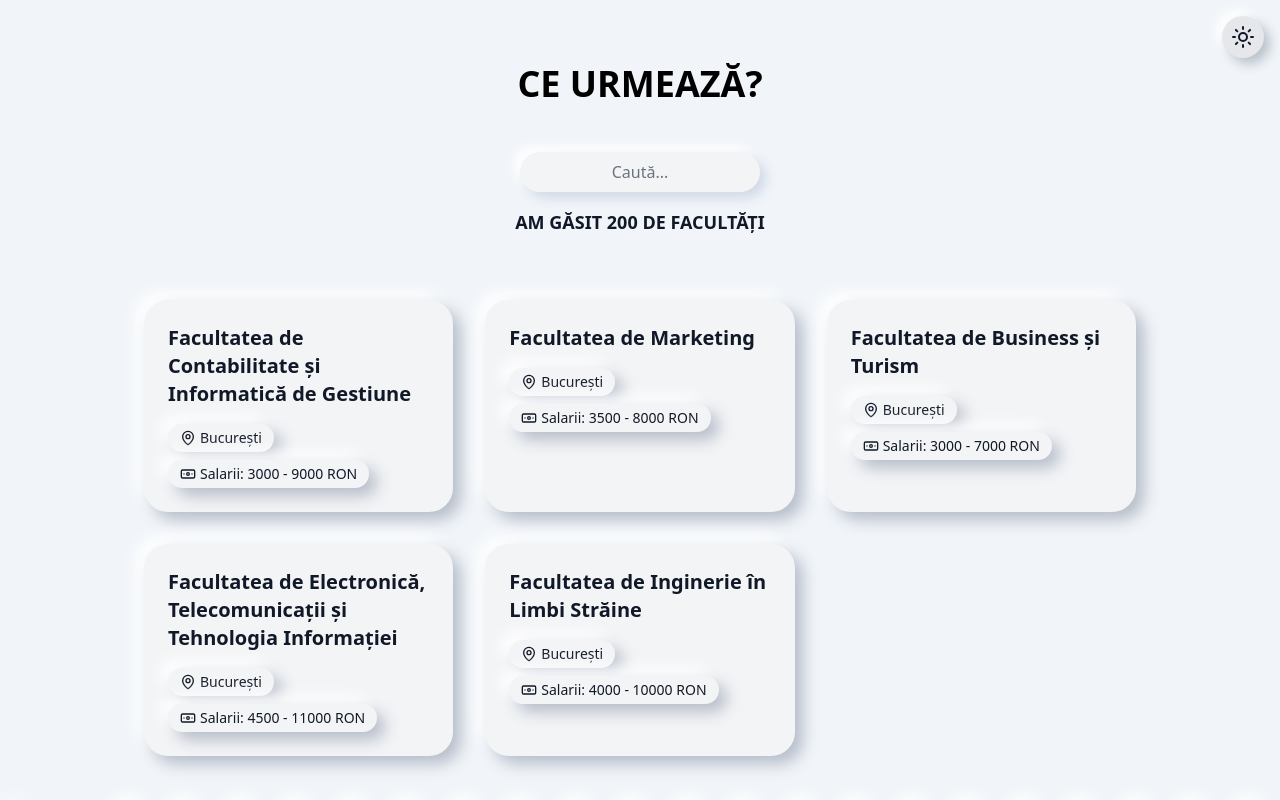
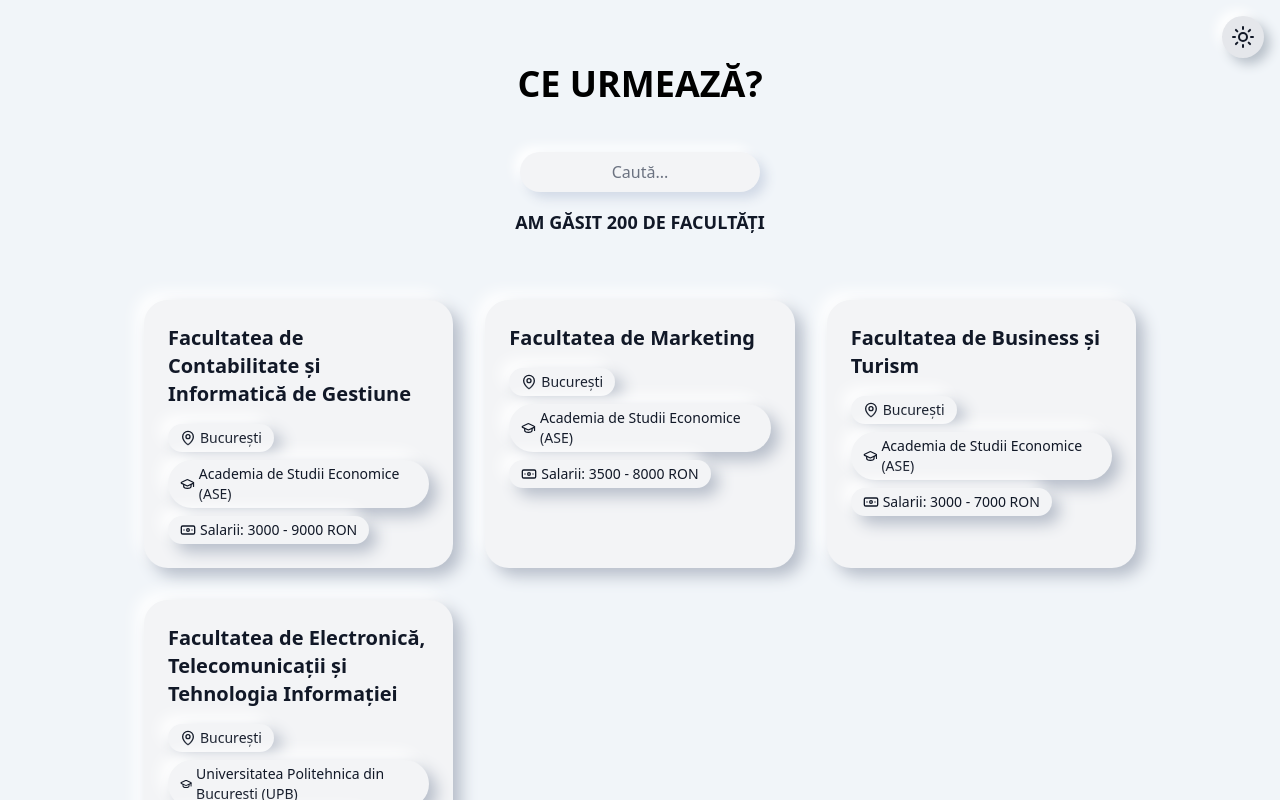
Before and after one commit to Keyrif/ce-urmeaza, a React (Vite) app: page / in a window 1280 px wide. Both pictures are taken after a click on the button "AFIȘEAZĂ TOATE FACULTĂȚILE". Shown: the top 800 px of the page. Built offline with nearby package versions, Linux system fonts and the light colour scheme.

Commit message:
Update ResultsGrid.jsx

```diff
--- a/src/components/ResultsGrid.jsx
+++ b/src/components/ResultsGrid.jsx
@@ -3,7 +3,7 @@ import { motion, AnimatePresence } from "framer-motion";
 
 function ResultsGrid({ results, setSelectedUniversity, darkMode, searched }) {
   const [currentPage, setCurrentPage] = useState(1);
-  const resultsPerPage = 5;
+  const resultsPerPage = 4;
   const totalPages = Math.ceil(results.length / resultsPerPage);
   const startIndex = (currentPage - 1) * resultsPerPage;
   const currentResults = results.slice(startIndex, startIndex + resultsPerPage);
@@ -72,7 +72,7 @@ function ResultsGrid({ results, setSelectedUniversity, darkMode, searched }) {
                 <motion.div
                   className={`px-3 py-1 rounded-full text-sm font-medium flex items-center ${
                     darkMode
-                      ? "bg-slate-800 text-white"
+                      ? "bg-slate-700 text-white"
                       : "bg-gray-100 text-gray-900"
                   }`}
                   style={{ boxShadow: neumorphicShadow }}
@@ -101,7 +101,37 @@ function ResultsGrid({ results, setSelectedUniversity, darkMode, searched }) {
                 <motion.div
                   className={`px-3 py-1 rounded-full text-sm font-medium flex items-center ${
                     darkMode
-                      ? "bg-slate-800 text-white"
+                      ? "bg-slate-700 text-white"
+                      : "bg-gray-100 text-gray-900"
+                  }`}
+                  style={{ boxShadow: neumorphicShadow }}
+                  whileTap={{
+                    scale: 0.95,
+                  }}
+                >
+                  <svg
+                    xmlns="http://www.w3.org/2000/svg"
+                    width="20"
+                    height="20"
+                    viewBox="0 0 24 24"
+                    fill="none"
+                    stroke="currentColor"
+                    strokeWidth="2"
+                    strokeLinecap="round"
+                    strokeLinejoin="round"
+                    className="w-4 h-4 mr-1"
+                  >
+                    <path d="M21.42 10.922a1 1 0 0 0-.019-1.838L12.83 5.18a2 2 0 0 0-1.66 0L2.6 9.08a1 1 0 0 0 0 1.832l8.57 3.908a2 2 0 0 0 1.66 0z" />
+                    <path d="M22 10v6" />
+                    <path d="M6 12.5V16a6 3 0 0 0 12 0v-3.5" />
+                  </svg>
+                  {f.university}
+                </motion.div>
+
+                <motion.div
+                  className={`px-3 py-1 rounded-full text-sm font-medium flex items-center ${
+                    darkMode
+                      ? "bg-slate-700 text-white"
                       : "bg-gray-100 text-gray-900"
                   }`}
                   style={{ boxShadow: neumorphicShadow }}
@@ -143,7 +173,7 @@ function ResultsGrid({ results, setSelectedUniversity, darkMode, searched }) {
             }}
             disabled={currentPage === 1}
             className={`w-12 h-12 flex items-center justify-center rounded-3xl transition-colors duration-300 ${
-              darkMode ? "bg-slate-800 text-cyan-400" : "bg-gray-100 text-gray-800"
+              darkMode ? "bg-slate-700 text-cyan-400" : "bg-gray-100 text-gray-800"
             } disabled:opacity-50 disabled:cursor-not-allowed`}
             style={{ boxShadow: neumorphicShadow }}
           >
@@ -177,7 +207,7 @@ function ResultsGrid({ results, setSelectedUniversity, darkMode, searched }) {
                     ? "bg-cyan-600 text-white"
                     : "bg-cyan-500 text-white"
                   : darkMode
-                  ? "bg-slate-800 text-white"
+                  ? "bg-slate-700 text-white"
                   : "bg-gray-100 text-gray-800"
               } `}
               style={{ boxShadow: currentPage === i + 1 ? 'none' : neumorphicShadow }}
@@ -194,7 +224,7 @@ function ResultsGrid({ results, setSelectedUniversity, darkMode, searched }) {
             }}
             disabled={currentPage === totalPages}
             className={`w-12 h-12 flex items-center justify-center rounded-3xl transition-colors duration-300 ${
-              darkMode ? "bg-slate-800 text-cyan-400" : "bg-gray-100 text-gray-800"
+              darkMode ? "bg-slate-700 text-cyan-400" : "bg-gray-100 text-gray-800"
             } disabled:opacity-50 disabled:cursor-not-allowed`}
             style={{ boxShadow: neumorphicShadow }}
           >
```
